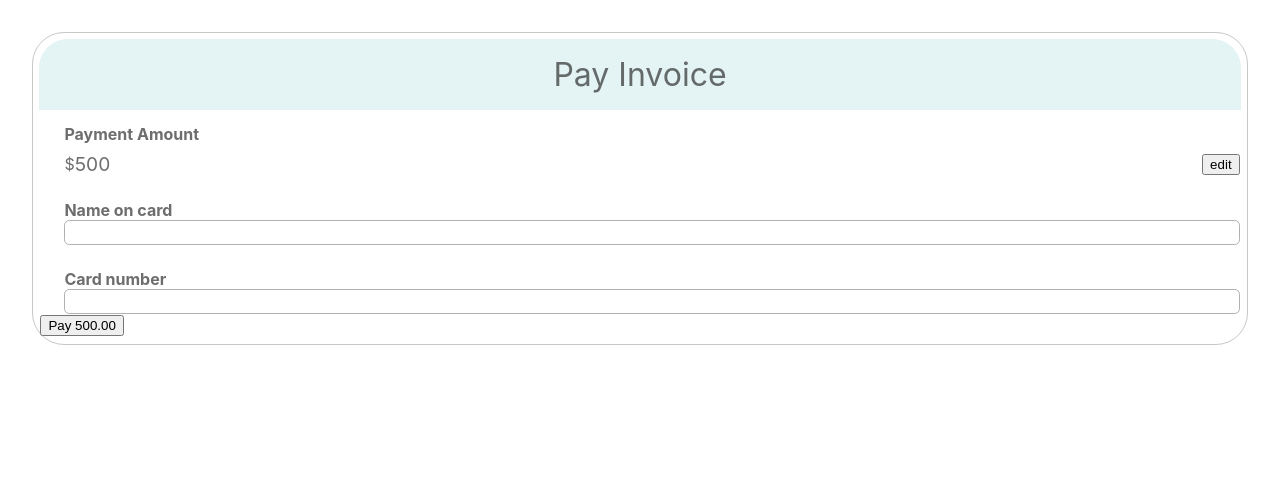
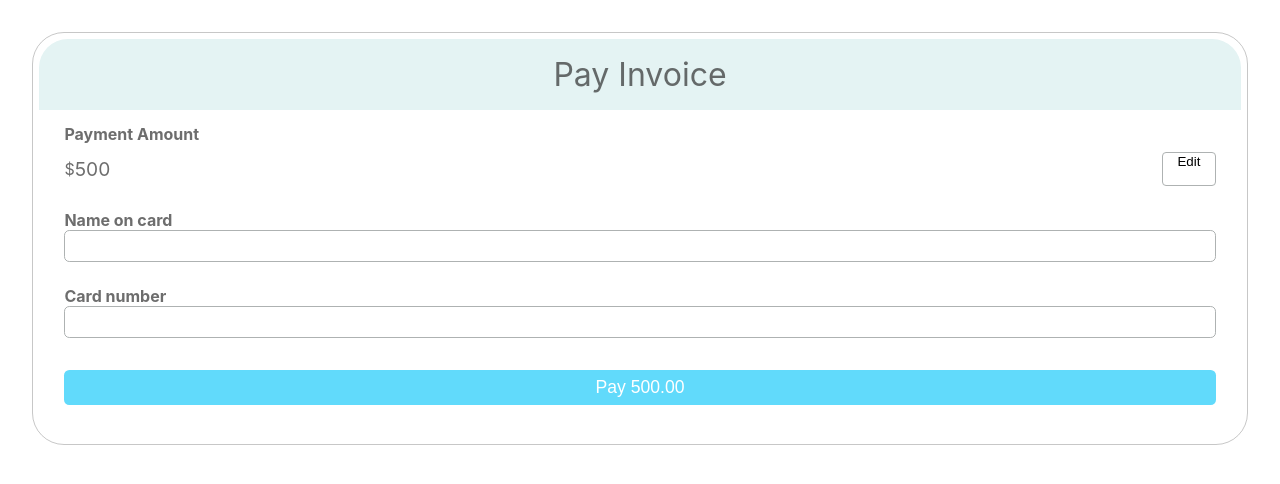
Before and after one commit to simmi9/pay_Invoice_react, a React (Create React App) app in the folder Desktop/pay_Invoice_react/pay_invoice_app/: page / in a window 1280 px wide. Shown: the top 484 px of the page. Built offline with nearby package versions, Linux system fonts and the light colour scheme.

Commit message:
added custom validation message for name and card on submit

```diff
--- a/Desktop/pay_Invoice_react/pay_invoice_app/src/InvoiceForm.js
+++ b/Desktop/pay_Invoice_react/pay_invoice_app/src/InvoiceForm.js
@@ -2,7 +2,7 @@ import React, {Component} from 'react';
 import ReactDOM, { render } from 'react-dom';
 import $ from 'jquery';
 
-export const InvoiceForm =({ amount, amountEditable, name, card, expiryDate, securityCode, zip, payInvoice, editAmount, handleChange}) => {
+export const InvoiceForm =({ amount, amountEditable, name, card, expiryDate, securityCode, zip, payInvoice, editAmount, handleChange,errors,invalidMessage}) => {
 		return(
 			<div className="invoice-form">
 				<form onSubmit={payInvoice}>
@@ -11,7 +11,7 @@ export const InvoiceForm =({ amount, amountEditable, name, card, expiryDate, sec
 						  <div className="amount-container-level1">
 							  <label className="amount-label-sign"> $ </label>
 							  <label className="amount-input"  className="amount-label-value"> {amount} </label>
-						  <button type="submit" onClick={editAmount}  className="amount-edit-button"> edit </button>
+							  <button type="submit" onClick={editAmount}  className="amount-edit-button"> Edit </button>
 						   </div>
 						   {amountEditable?
 							  <div className="editable-field-amount">
@@ -23,14 +23,19 @@ export const InvoiceForm =({ amount, amountEditable, name, card, expiryDate, sec
 					</div>
 
 					<label className="holder-name-label"> Name on card
-					 	<input type="text" value={name} onChange={handleChange.bind(this,'name')} className="holder-name-input"/>
+					 <input type="text" value={name}  onChange={handleChange.bind(this,'name')} onInput={invalidMessage.bind(this,'name')}
+					  className="holder-name-input"
+					   required/>
 					</label>
 
 					<label className="holder-card-label"> Card number
-					 	<input type="text" value={card} onChange={handleChange.bind(this,'card')} className="holder-card-input"/>
+					 	<input type="text" value={card} minlength="16" onChange={handleChange.bind(this,'card')} onInput={invalidMessage.bind(this,'card')}
+					 	className="holder-card-input" required/>
 					</label>
 
-					 <button type="submit"> Pay {amount}.00 </button>
+					<div className="submit-form-button-container">
+					 <button type="submit" className="submit-form-button"> Pay {amount}.00 </button>
+					</div>
 
 				</form>
 			</div>
--- a/Desktop/pay_Invoice_react/pay_invoice_app/src/index.css
+++ b/Desktop/pay_Invoice_react/pay_invoice_app/src/index.css
@@ -54,6 +54,7 @@ body {
 	flex-direction: row;
 	margin-top:0.5em;
 	margin-bottom: 0.5em;
+  margin-right: 1.5em;
 	align-items: center;
 }
 
@@ -75,7 +76,14 @@ body {
 
 .amount-edit-button {
     display: flex;
-    justify-content: flex-end;
+    justify-content: center;
+    width: 4em;
+    height: 2.5em;
+    background-color: white;
+    border-style: solid;
+    border-radius: 0.3em;
+    border-width: thin;
+    border-color: #aeb2b2;
 }
 
 .editable-field-amount input {
@@ -84,6 +92,8 @@ body {
     border-style: solid;
     border-width: thin;
     border-color: #aeb2b2;
+    height:1.6em;
+    width: 90%;
 }
 
  .editable-field-amount input:focus {
@@ -97,6 +107,7 @@ body {
     flex-direction: column;
     margin-left: 1.5em;
     margin-bottom: 1.5em;
+    margin-right: 1.5em;
     font-weight: bold;
 }
 
@@ -106,6 +117,7 @@ body {
     border-style: solid;
     border-width: thin;
     border-color: #aeb2b2;
+    height:1.6em;
 }
 
 .holder-name-input:focus{
@@ -117,22 +129,48 @@ body {
     display: flex;
     flex-direction: column;
     margin-left: 1.5em;
+    margin-right: 1.5em;
     font-weight: bold;
 }
 
 .holder-card-input {
-	font-size: 1.1em;
+	 font-size: 1.1em;
     border-radius: 0.3em;
     border-style: solid;
     border-width: thin;
     border-color: #aeb2b2;
+    height:1.6em;
 
 }
 
-.holder-card-input:focus{
+.holder-card-input:focus {
    border-color: #73c7c7 !important;
    background-color: #e4f3f3;
    }
+
+.submit-form-button-container {
+  display: flex;
+  margin-top:2em;
+  margin-bottom:2em;
+  margin-left:1.5em;
+  margin-right:1.5em;
+}
+
+.submit-form-button {
+display:flex;
+width:100%;
+height: 2em;
+background-color: #61dafb;
+color:white;
+border-radius:0.3em;
+border-style: none;
+border-width: none;
+align-items:center;
+justify-content: center;
+font-size: 1.1em;
+}
+
+
 
 code {
   font-family: source-code-pro, Menlo, Monaco, Consolas, "Courier New",
--- a/Desktop/pay_Invoice_react/pay_invoice_app/src/index.js
+++ b/Desktop/pay_Invoice_react/pay_invoice_app/src/index.js
@@ -4,19 +4,100 @@ import './index.css';
 import App from './App';
 import {InvoiceForm} from './InvoiceForm';
 import * as serviceWorker from './serviceWorker';
+import $ from 'jquery';
 
 export class Invoice extends React.Component {
 
 	state = {
 		loading:false,
-		fields:{ amount:500, name:'', card:'', expiryDate:'', securityCode:'', zip:''},
+		fields:{ amount:500,
+				 name:'',
+				 card:'',
+				 expiryDate:'',
+				 securityCode:'',
+				 zip:''},
 		amountEditable:false,
 		errors:{}
 	};
 
+	handleValidation = () =>{
+        let fields = this.state.fields;
+        let errors = {};
+        let formIsValid = true;
 
-	payInvoice = () => {
-		setTimeout(function() {}, 50);
+        //Name
+        if(!fields["name"]){
+           formIsValid = false;
+           errors["name"] = "Cannot be empty";
+        }
+
+        if(typeof fields["name"] !== "undefined"){
+           if(!fields["name"].match(/^[a-zA-Z]+$/)){
+              formIsValid = false;
+              errors["name"] = "Only letters";
+           }
+        }
+
+        if(!fields["card"]){
+           formIsValid = false;
+           errors["card"] = "Cannot be empty";
+        }
+
+         if(typeof fields["card"] !== "undefined"){
+           if(!fields["card"].match(/^[0-9]+$/)){
+              formIsValid = false;
+              errors["card"] = "Only Numbers";
+           }
+        }
+
+
+       this.setState({errors: errors});
+       return formIsValid;
+	}
+
+
+    invalidMessage = (field, textbox) => {
+	textbox.preventDefault();
+
+   	let fields = this.state.fields;
+   	let errors = {};
+
+   	 if(typeof fields["name"] !== "undefined"){
+        if(!fields["name"].match(/^[a-zA-Z]+$/)){
+              errors["name"] = "Only letters";
+           }
+        }
+
+    this.setState({errors: errors});
+
+   	if(field === 'name'){
+   		if(this.state.errors['name']){
+   		 textbox.target.setCustomValidity(this.state.errors['name']);
+   		} else {
+   		textbox.target.setCustomValidity('');
+   		}
+    }
+
+    if(field === 'card'){
+    	  if(this.state.errors['card']) {
+   		 textbox.target.setCustomValidity(this.state.errors['card']);
+   		 } else {
+   		 	textbox.target.setCustomValidity('');
+   		 }
+    }
+
+   }
+
+
+	payInvoice = (event) => {
+
+		 event.preventDefault();
+
+        if(this.handleValidation()){
+           alert("Form submitted");
+        } else {
+           //alert("Form has errors.")
+        }
 	}
 
 	handleChange = (field,event) => {
@@ -60,7 +141,9 @@ export class Invoice extends React.Component {
 							 zip={this.state.fields['zip']}
 							 editAmount={this.editAmount}
 							 payInvoice={this.payInvoice}
-							 handleChange={this.handleChange}>
+							 handleChange={this.handleChange}
+							 errors={this.state.errors}
+							 invalidMessage= {this.invalidMessage}>
 				</InvoiceForm>
 			</section>
 			)
```
Lines whose indentation alone changed are shown as unchanged.
